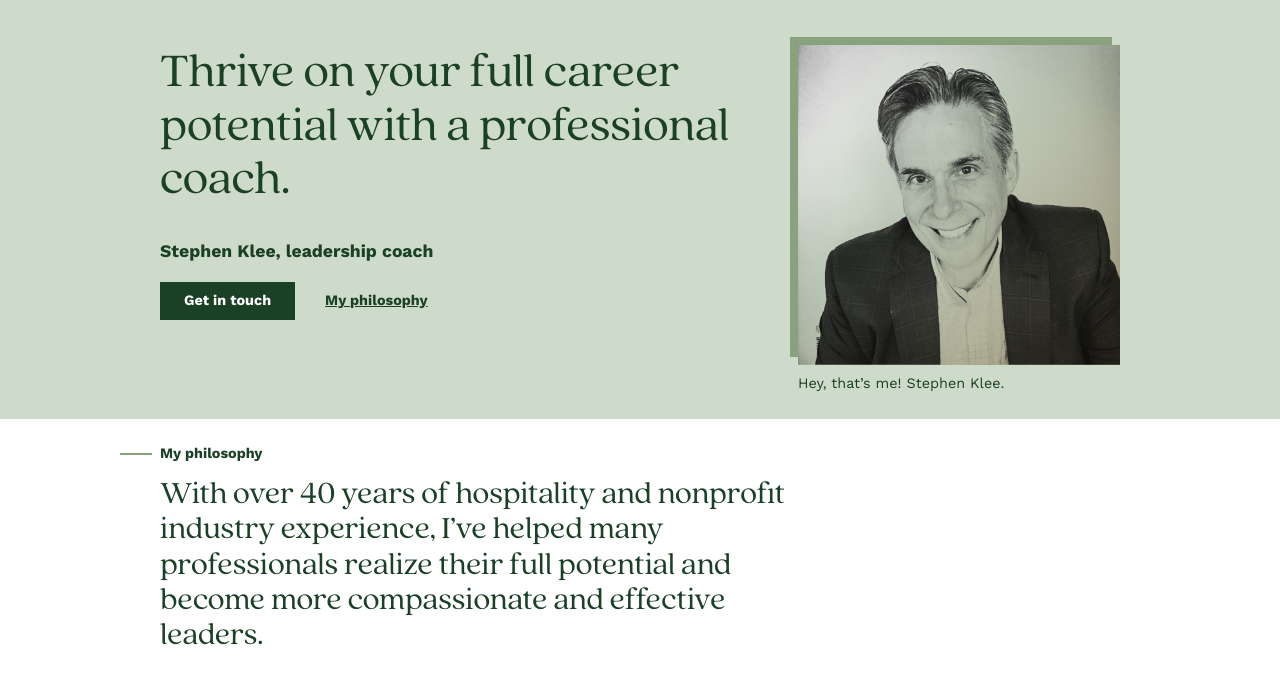
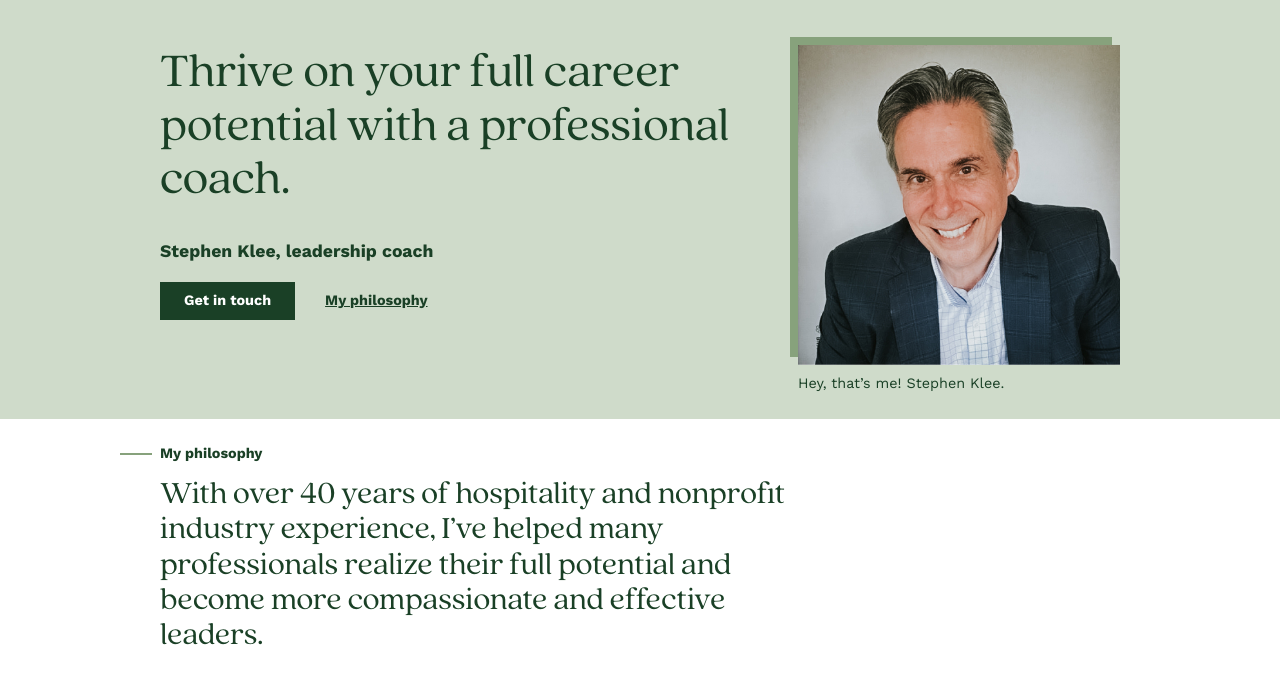
Before and after one commit to enatario/klee-coaching, an Eleventy site: page src/index.njk in a window 1280 px wide. Shown: the part 74-755 px from the top of the page. Built offline with nearby package versions, Linux system fonts and the light colour scheme; Eleventy itself is replaced by a stand-in of ours; files that its build step writes are made by us from their sources; files whose address does not match are found by name.

Commit message:
Play with color version

```diff
--- a/src/_includes/intro.njk
+++ b/src/_includes/intro.njk
@@ -7,7 +7,7 @@
   </div>
   <figure>
     <picture>
-      <img src="/static/images/klee__headshot.jpg" alt="A headshot of Stephen Klee.">
+      <img src="/static/images/klee__headshot2.jpg" alt="A headshot of Stephen Klee.">
     </picture>
     <figcaption>Hey, that’s me! Stephen Klee.</figcaption>
   </figure>
--- a/src/css/base/_theme.scss
+++ b/src/css/base/_theme.scss
@@ -11,16 +11,7 @@ body {
 }
 
 picture {
-  background-image: linear-gradient(
-    135deg,
-    var(--color-white) 10%,
-    var(--color-green--light) 40%,
-    var(--color-beige--dark));
   box-shadow: var(--box-shadow--top);
-
-  img {
-    mix-blend-mode: multiply;
-  }
 }
 
 svg {
```
